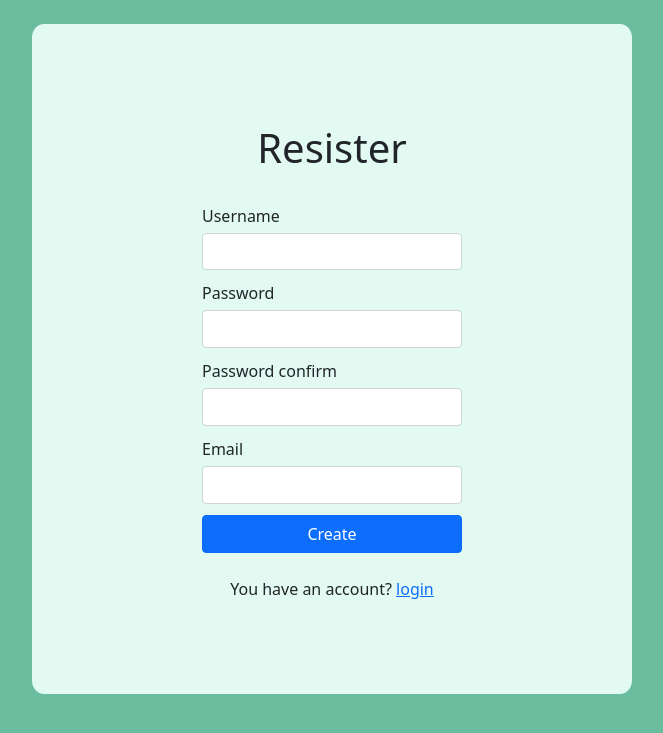
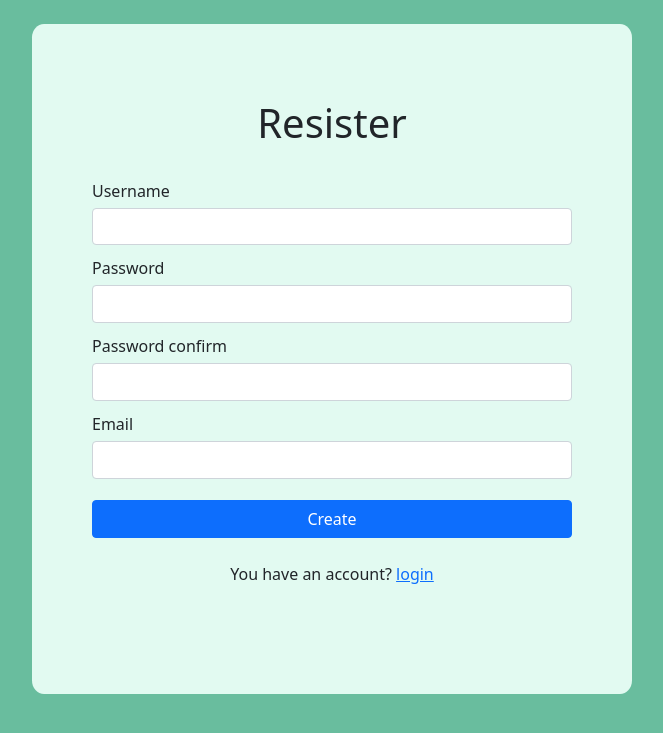
Before and after one commit to johnpark144/Realtime_Chatting_app_project--Django, a Django app: page /signup/ in a window 1280 px wide. Shown: the top 733 px of the page, without its empty margins (308-971 px from the left). Run offline with Django 4.2, Linux system fonts and the light colour scheme; some libraries are stand-ins or nearby versions.

Commit message:
Update signup.html

```diff
--- a/templates/signup.html
+++ b/templates/signup.html
@@ -2,9 +2,8 @@
 {% block content %}
 
 <br>
-<div class="container-xxl d-flex align-items flex-column bd-highlight mb-3"
-    style="padding: 100px 0; align-items: center; ">
-    <h1 style="margin-bottom: 2rem;"> Resister</h1>
+<div class="container-xxl d-flex align-items flex-column bd-highlight mb-3 overflow-auto" style="padding: 75px 60px;">
+    <h1 style="margin-bottom: 2rem; text-align: center;"> Resister</h1>
     <form method="post" action="{% url 'chatting_app:signup' %}">
         {% csrf_token %}
         {% include "form_errors.html" %}
@@ -29,11 +28,11 @@
             <input type="text" class="form-control" name="email" id="email"
                 value="{{ form.email.value|default_if_none:'' }}">
         </div>
-        <button type="submit" class="btn btn-primary" style="width: 100%;">Create</button>
+        <button type="submit" class="btn btn-primary" style="margin-top: 10px; width: 100%;">Create</button>
 
     </form>
     <br>
-    <p> You have an account? <a href="{% url 'chatting_app:login' %}">login</a></p>
+    <p style="text-align: center;"> You have an account? <a href="{% url 'chatting_app:login' %}">login</a></p>
 
 </div>
 
```
